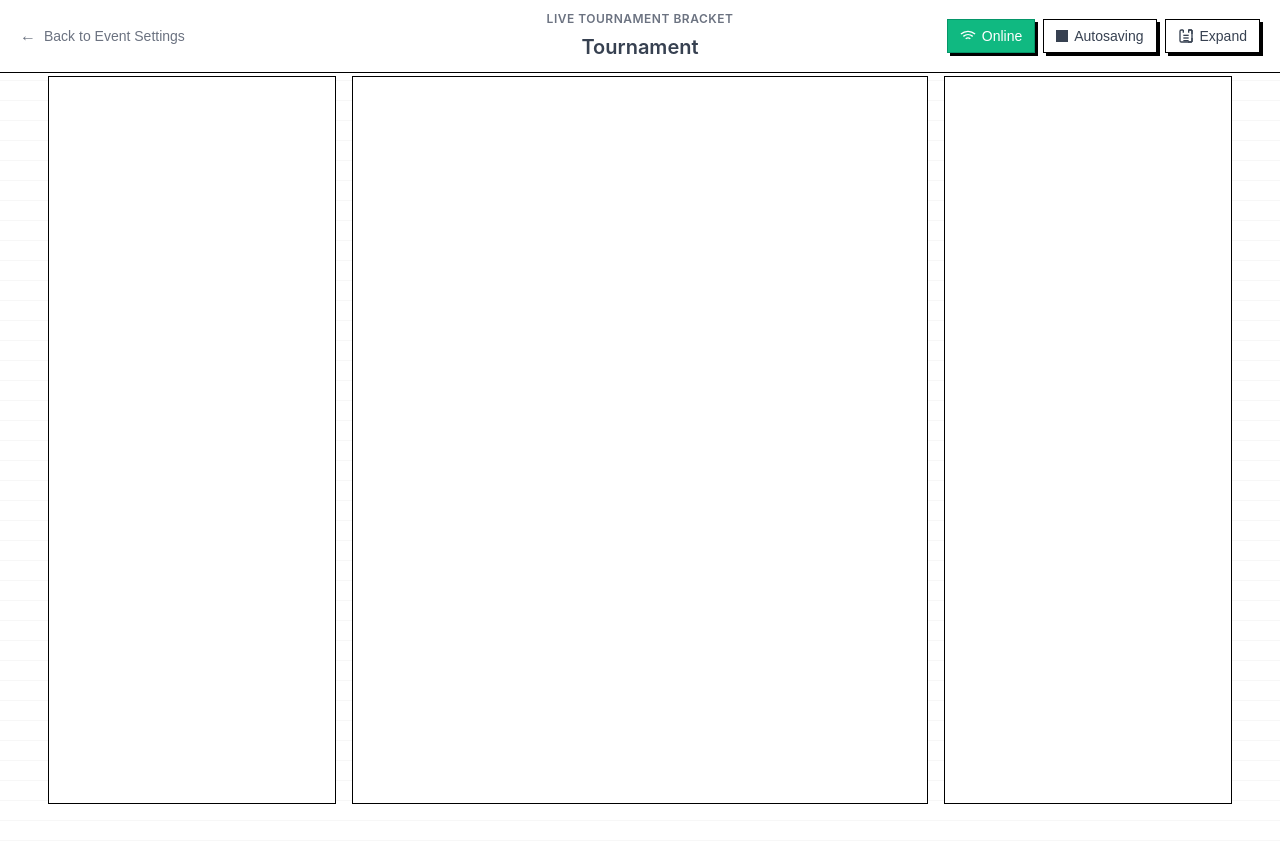
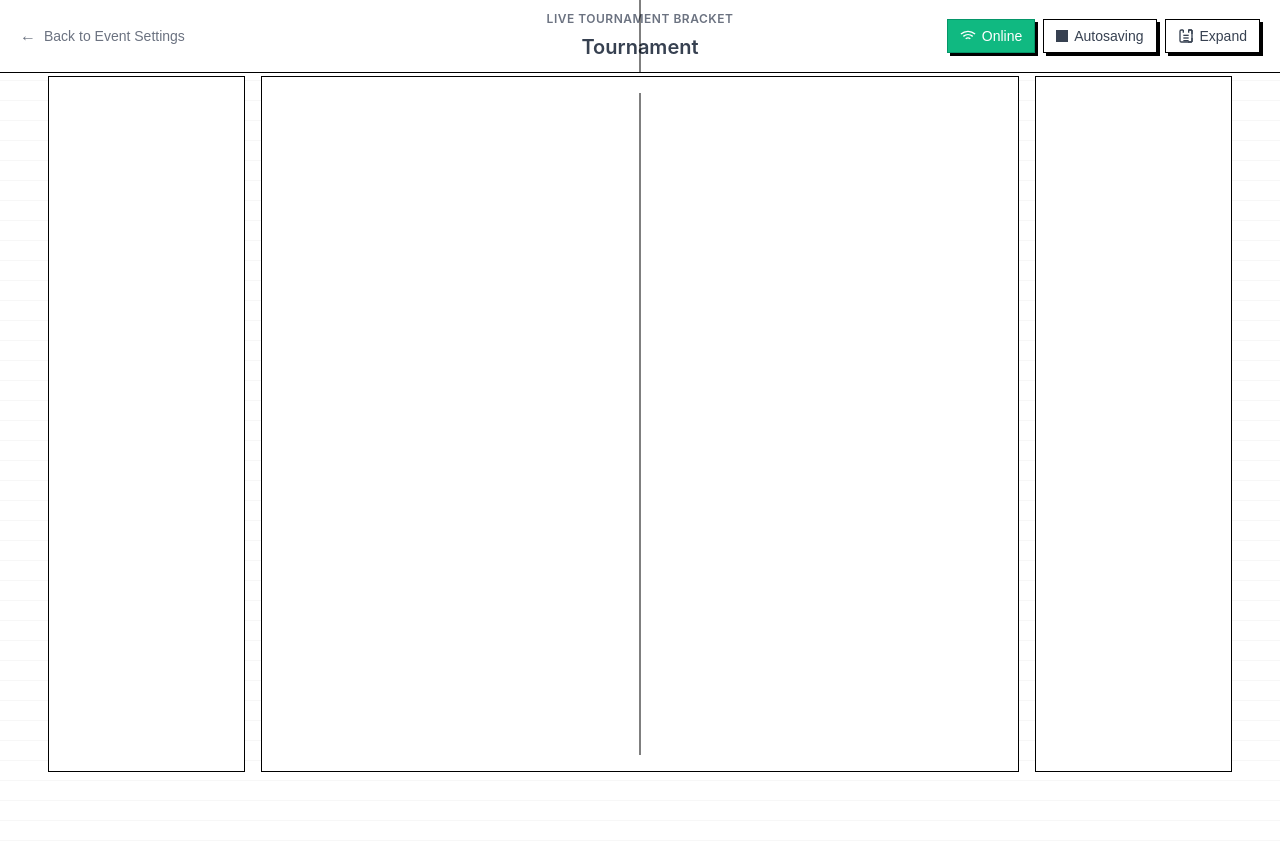
Before and after one commit to Shafiq-and-Company/boxd-events, a Next.js app: page /manage-tournament in a window 1280 px wide. Shown: the top 842 px of the page. Built offline with nearby package versions, Linux system fonts and the light colour scheme; no server answers.

Commit message:
refine layout in ManageTournament and TitleCard components by adjusting grid structure and adding visual dividers for improved aesthetics and clarity

```diff
--- a/pages/manage-tournament/TitleCard.module.css
+++ b/pages/manage-tournament/TitleCard.module.css
@@ -20,6 +20,18 @@
   width: 100%;
   padding: 0 20px;
   height: 72px;
+  position: relative;
+}
+
+.headerContent::after {
+  content: '';
+  position: absolute;
+  top: 0;
+  bottom: 0;
+  left: 50%;
+  width: 1px;
+  background-color: #000000;
+  transform: translateX(-50%);
 }
 
 /* Navigation Section */
--- a/pages/manage-tournament/index.js
+++ b/pages/manage-tournament/index.js
@@ -95,9 +95,10 @@ const ManageTournament = () => {
         }}>
         <div style={{
           display: 'grid',
-          gridTemplateColumns: '1fr 2fr 1fr',
-          minHeight: 'calc(100vh - 72px)',
-          gap: '1rem'
+          gridTemplateColumns: '1fr 64% 1fr',
+          height: 'calc(100vh - 72px - 2rem)',
+          gap: '1rem',
+          maxWidth: '100%'
         }}>
         {/* Left Column - Configuration */}
         <div style={{
@@ -114,8 +115,18 @@ const ManageTournament = () => {
           border: '1px solid #000000',
           borderRadius: '0px',
           padding: '1rem',
-          minHeight: '400px'
+          minHeight: '400px',
+          position: 'relative'
         }}>
+          <div style={{
+            position: 'absolute',
+            top: '1rem',
+            bottom: '1rem',
+            left: '50%',
+            width: '1px',
+            backgroundColor: '#000000',
+            transform: 'translateX(-50%)'
+          }}></div>
         </div>
 
         {/* Right Column - Scorekeeping */}
```
